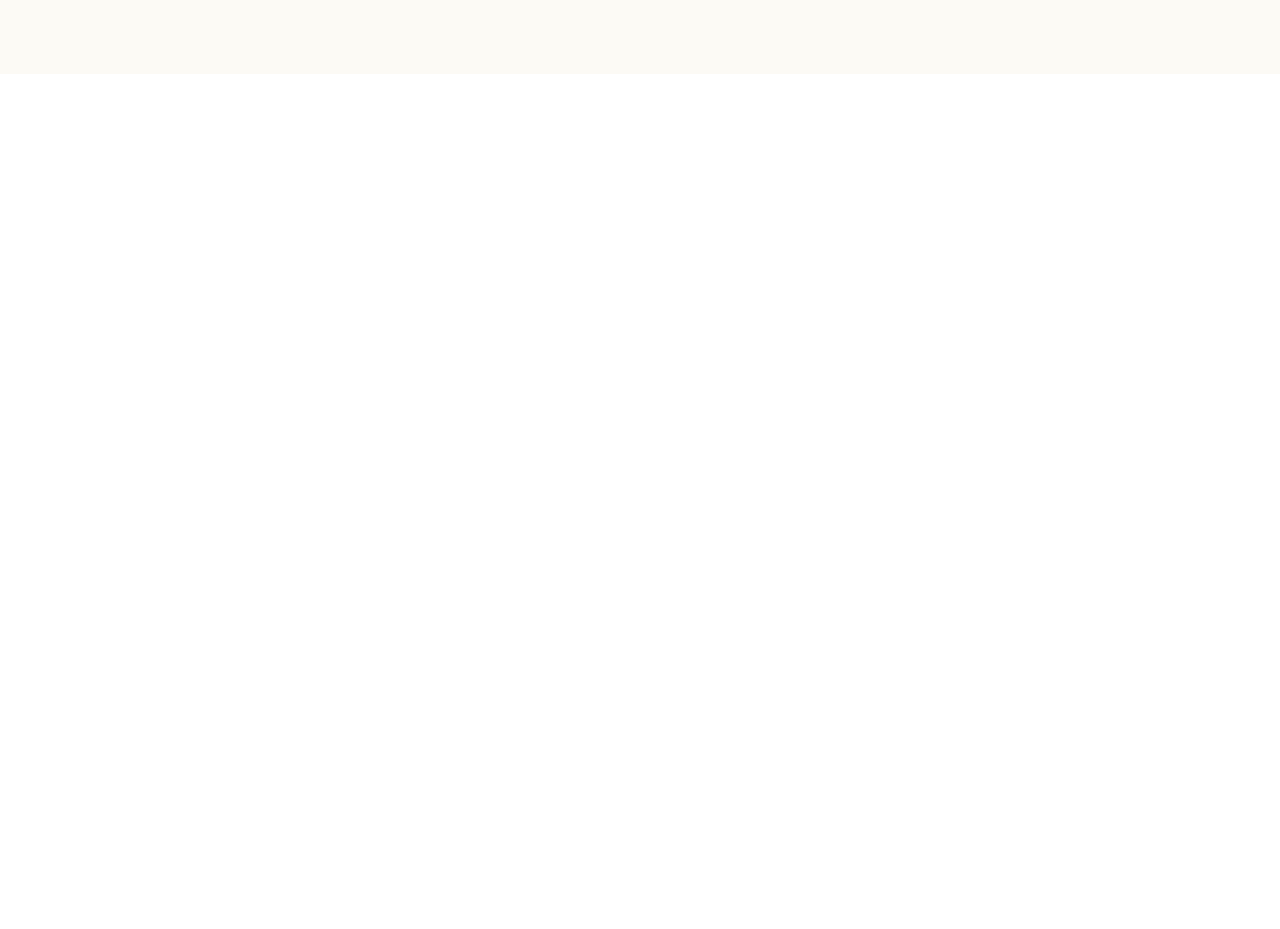
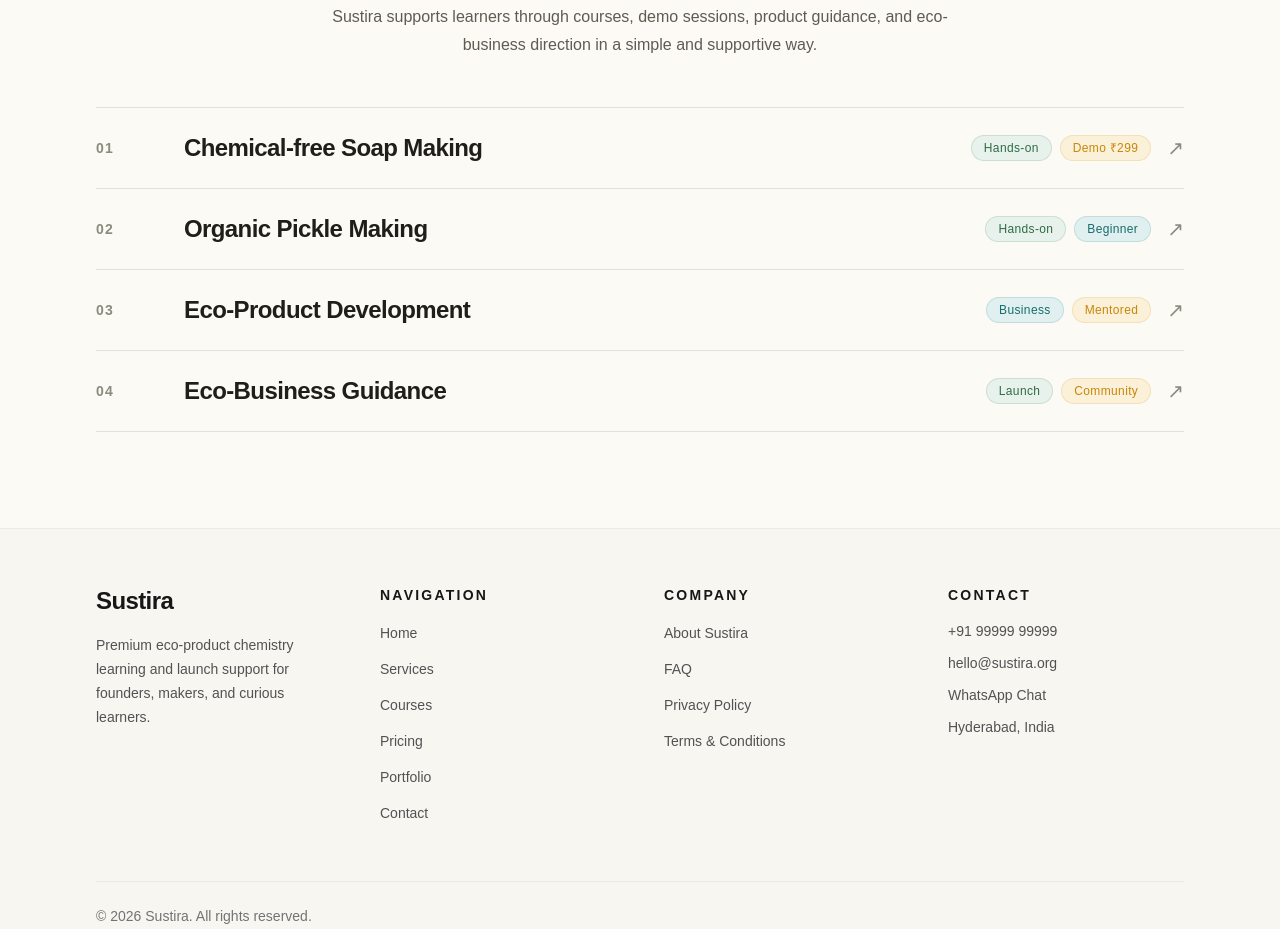
Before and after one commit to Manoj-Veerlanka/sustira, a Next.js app: page / in a window 1280 px wide. Shown: the part 980-1909 px from the top of the page. Before the commit the page ends 1054 px from the top, so only its background shows below. Built offline with nearby package versions, Linux system fonts and the light colour scheme.

Commit message:
Navbar and Footer implementation

```diff
--- a/app/layout.tsx
+++ b/app/layout.tsx
@@ -1,20 +1,11 @@
 import type { Metadata } from "next";
-import { Geist, Geist_Mono } from "next/font/google";
 import "./globals.css";
-
-const geistSans = Geist({
-  variable: "--font-geist-sans",
-  subsets: ["latin"],
-});
-
-const geistMono = Geist_Mono({
-  variable: "--font-geist-mono",
-  subsets: ["latin"],
-});
+import { Navbar } from "@/components/layout/Navbar";
+import { Footer } from "@/components/layout/Footer";
 
 export const metadata: Metadata = {
-  title: "Create Next App",
-  description: "Generated by create next app",
+  title: "Sustira",
+  description: "Eco-product chemistry learning and launch platform",
 };
 
 export default function RootLayout({
@@ -23,11 +14,14 @@ export default function RootLayout({
   children: React.ReactNode;
 }>) {
   return (
-    <html
-      lang="en"
-      className={`${geistSans.variable} ${geistMono.variable} h-full antialiased`}
-    >
-      <body className="min-h-full flex flex-col">{children}</body>
+    <html lang="en">
+      <body className="min-h-screen bg-[#fcfaf5] text-neutral-900 antialiased">
+        <div className="flex min-h-screen flex-col">
+          <Navbar />
+          <main className="flex-1">{children}</main>
+          <Footer />
+        </div>
+      </body>
     </html>
   );
 }
--- a/app/page.tsx
+++ b/app/page.tsx
@@ -1,22 +1,12 @@
 import HeroSection from "@/components/sections/HeroSection";
-import Container from "@/components/ui/Container";
-import SectionHeading from "@/components/ui/SectionHeading";
+import ServicesSection from "@/components/sections/ServicesSection";
 
 export default function HomePage() {
   return (
-    <main className="bg-[#fcfaf5]">
+    <div className="bg-[#fcfaf5]">
       <HeroSection />
 
-      <section className="py-16 md:py-24">
-        <Container>
-          <SectionHeading
-            eyebrow="What We Offer"
-            title="A warm, practical path into eco-product learning."
-            description="Sustira supports learners through courses, demo sessions, product guidance, and eco-business direction in a simple and supportive way."
-            align="center"
-          />
-        </Container>
-      </section>
-    </main>
+       <ServicesSection />
+    </div>
   );
 }
--- /dev/null
+++ b/components/layout/Footer.tsx
@@ -0,0 +1,112 @@
+import Link from "next/link";
+import Container from "@/components/ui/Container";
+
+const mainLinks = [
+  { label: "Home", href: "/" },
+  { label: "Services", href: "/services" },
+  { label: "Courses", href: "/courses" },
+  { label: "Pricing", href: "/pricing" },
+  { label: "Portfolio", href: "/portfolio" },
+  { label: "Contact", href: "/contact" },
+];
+
+const secondaryLinks = [
+  { label: "About Sustira", href: "/about" },
+  { label: "FAQ", href: "/faq" },
+  { label: "Privacy Policy", href: "/privacy-policy" },
+  { label: "Terms & Conditions", href: "/terms-and-conditions" },
+];
+
+export function Footer() {
+  return (
+    <footer className="border-t border-black/5 bg-[#f8f6f1]">
+      <Container>
+        <div className="grid gap-12 py-14 md:grid-cols-2 lg:grid-cols-4">
+          <div>
+            <h3 className="text-2xl font-semibold tracking-tight text-neutral-900">
+              Sustira
+            </h3>
+            <p className="mt-4 max-w-xs text-sm leading-6 text-neutral-600">
+              Premium eco-product chemistry learning and launch support for
+              founders, makers, and curious learners.
+            </p>
+          </div>
+
+          <div>
+            <h4 className="text-sm font-semibold uppercase tracking-[0.16em] text-neutral-900">
+              Navigation
+            </h4>
+            <ul className="mt-4 space-y-3">
+              {mainLinks.map((link) => (
+                <li key={link.label}>
+                  <Link
+                    href={link.href}
+                    className="text-sm text-neutral-600 transition hover:text-neutral-950"
+                  >
+                    {link.label}
+                  </Link>
+                </li>
+              ))}
+            </ul>
+          </div>
+
+          <div>
+            <h4 className="text-sm font-semibold uppercase tracking-[0.16em] text-neutral-900">
+              Company
+            </h4>
+            <ul className="mt-4 space-y-3">
+              {secondaryLinks.map((link) => (
+                <li key={link.label}>
+                  <Link
+                    href={link.href}
+                    className="text-sm text-neutral-600 transition hover:text-neutral-950"
+                  >
+                    {link.label}
+                  </Link>
+                </li>
+              ))}
+            </ul>
+          </div>
+
+          <div>
+            <h4 className="text-sm font-semibold uppercase tracking-[0.16em] text-neutral-900">
+              Contact
+            </h4>
+            <ul className="mt-4 space-y-3 text-sm text-neutral-600">
+              <li>
+                <a href="tel:+919999999999" className="transition hover:text-neutral-950">
+                  +91 99999 99999
+                </a>
+              </li>
+              <li>
+                <a
+                  href="mailto:hello@sustira.org"
+                  className="transition hover:text-neutral-950"
+                >
+                  hello@sustira.org
+                </a>
+              </li>
+              <li>
+                <a
+                  href="https://wa.me/919999999999"
+                  target="_blank"
+                  rel="noreferrer"
+                  className="transition hover:text-neutral-950"
+                >
+                  WhatsApp Chat
+                </a>
+              </li>
+              <li>Hyderabad, India</li>
+            </ul>
+          </div>
+        </div>
+
+        <div className="border-t border-black/5 py-6">
+          <p className="text-sm text-neutral-500">
+            © {new Date().getFullYear()} Sustira. All rights reserved.
+          </p>
+        </div>
+      </Container>
+    </footer>
+  );
+}
--- /dev/null
+++ b/components/layout/Navbar.tsx
@@ -0,0 +1,50 @@
+import Link from "next/link";
+import Button from "@/components/ui/Button";
+import Container from "@/components/ui/Container";
+
+const navLinks = [
+  { label: "Home", href: "/" },
+  { label: "Services", href: "/services" },
+  { label: "Courses", href: "/courses" },
+  { label: "Pricing", href: "/pricing" },
+  { label: "Portfolio", href: "/portfolio" },
+  { label: "Contact", href: "/contact" },
+];
+
+export function Navbar() {
+  return (
+    <header className="sticky top-0 z-50 border-b border-black/5 bg-white/90 backdrop-blur-md">
+      <Container>
+        <div className="flex h-20 items-center justify-between gap-6">
+          <Link
+            href="/"
+            className="text-2xl font-semibold tracking-tight text-neutral-900"
+          >
+            Sustira
+          </Link>
+
+          <nav className="hidden items-center gap-8 md:flex">
+            {navLinks.map((link) => (
+              <Link
+                key={link.label}
+                href={link.href}
+                className="text-sm font-medium text-neutral-700 transition hover:text-neutral-950"
+              >
+                {link.label}
+              </Link>
+            ))}
+          </nav>
+
+          <div className="hidden md:block">
+          <Button href="/contact" label="Book a Demo" />
+           </div>
+
+            <div className="md:hidden">
+           <Button href="/contact" label="Demo" />
+            </div>
+
+        </div>
+      </Container>
+    </header>
+  );
+}
--- /dev/null
+++ b/components/sections/ServicesSection.tsx
@@ -0,0 +1,100 @@
+import Link from "next/link";
+import Container from "@/components/ui/Container";
+import SectionHeading from "@/components/ui/SectionHeading";
+
+const services = [
+  {
+    number: "01",
+    title: "Chemical-free Soap Making",
+    href: "/courses",
+    tags: [
+      { label: "Hands-on", tone: "green" },
+      { label: "Demo ₹299", tone: "gold" },
+    ],
+  },
+  {
+    number: "02",
+    title: "Organic Pickle Making",
+    href: "/courses",
+    tags: [
+      { label: "Hands-on", tone: "green" },
+      { label: "Beginner", tone: "teal" },
+    ],
+  },
+  {
+    number: "03",
+    title: "Eco-Product Development",
+    href: "/services",
+    tags: [
+      { label: "Business", tone: "teal" },
+      { label: "Mentored", tone: "gold" },
+    ],
+  },
+  {
+    number: "04",
+    title: "Eco-Business Guidance",
+    href: "/services",
+    tags: [
+      { label: "Launch", tone: "green" },
+      { label: "Community", tone: "gold" },
+    ],
+  },
+];
+
+type TagTone = "green" | "gold" | "teal";
+
+const tagToneClasses: Record<TagTone, string> = {
+  green: "border border-[#2f6b45]/15 bg-[#e8f2ec] text-[#2f6b45]",
+  gold: "border border-[#c8860a]/15 bg-[#fbf0d8] text-[#c8860a]",
+  teal: "border border-[#1a6b6b]/15 bg-[#e0f0f0] text-[#1a6b6b]",
+};
+
+export default function ServicesSection() {
+  return (
+    <section className="py-16 md:py-24">
+      <Container>
+        <SectionHeading
+          eyebrow="What We Offer"
+          title="A warm, practical path into eco-product learning."
+          description="Sustira supports learners through courses, demo sessions, product guidance, and eco-business direction in a simple and supportive way."
+          align="center"
+        />
+
+        <div className="mt-12 border-t border-black/10">
+          {services.map((service) => (
+            <Link
+              key={service.number}
+              href={service.href}
+              className="group grid grid-cols-1 gap-4 border-b border-black/10 py-6 transition-all duration-300 hover:bg-[#f7f1e7] hover:px-4 md:grid-cols-[72px_1fr_auto] md:items-center"
+            >
+              <div className="text-sm font-semibold tracking-[0.08em] text-[#8b8b80]">
+                {service.number}
+              </div>
+
+              <h3 className="text-xl font-semibold tracking-tight text-[#1f1f1a] transition-colors duration-300 group-hover:text-[#2f6b45] md:text-2xl">
+                {service.title}
+              </h3>
+
+              <div className="flex items-center justify-between gap-4 md:justify-end">
+                <div className="flex flex-wrap gap-2">
+                  {service.tags.map((tag) => (
+                    <span
+                      key={tag.label}
+                      className={`rounded-full px-3 py-1 text-xs font-medium tracking-[0.03em] ${tagToneClasses[tag.tone as TagTone]}`}
+                    >
+                      {tag.label}
+                    </span>
+                  ))}
+                </div>
+
+                <span className="text-xl text-[#8b8b80] transition-all duration-300 group-hover:translate-x-1 group-hover:-translate-y-1 group-hover:text-[#2f6b45]">
+                  ↗
+                </span>
+              </div>
+            </Link>
+          ))}
+        </div>
+      </Container>
+    </section>
+  );
+}
```
